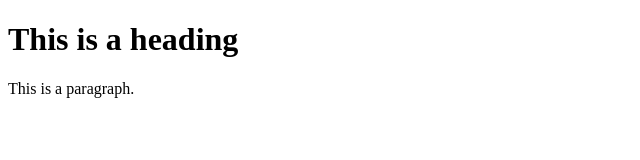
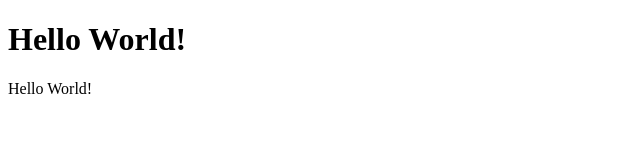
Before and after one commit to sabrinaji/sabrinaji.io, a plain HTML site: page index.html in a window 1280 px wide. Shown: the whole page, without its empty margins (0-640 px from the left). Drawn offline with Linux system fonts and the light colour scheme.

Commit message:
index.html

```diff
--- a/index.html
+++ b/index.html
@@ -3,8 +3,8 @@
 <title>Hello World!</title>
 <body>
 
-<h1>This is a heading</h1>
-<p>This is a paragraph.</p>
+<h1>Hello World!</h1>
+<p>Hello World!</p>
 
 </body>
 </html>
```
